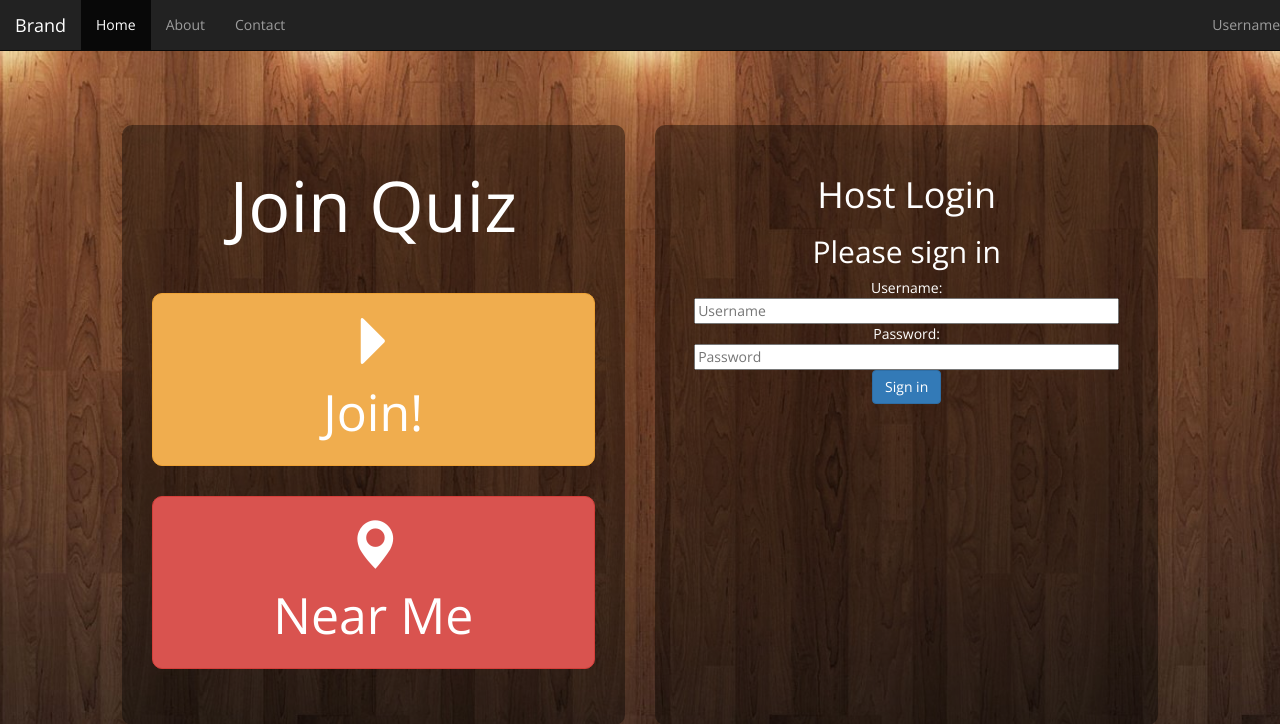
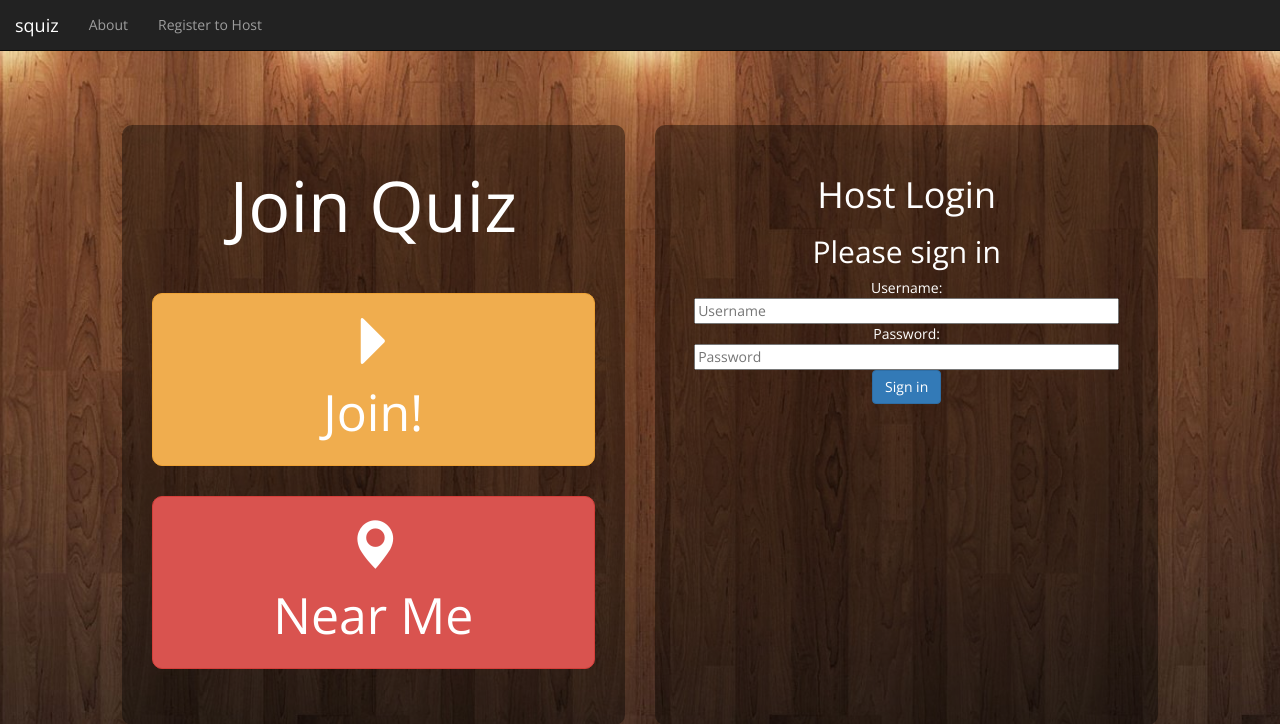
Before and after one commit to hoodscott/squiz, a Django app: page / in a window 1280 px wide. Shown: the top 724 px of the page. Run offline with Django 3.2, Linux system fonts and the light colour scheme; some libraries are stand-ins or nearby versions.

Commit message:
Remove nav bar

```diff
--- a/project_squiz/templates/squiz/base.html
+++ b/project_squiz/templates/squiz/base.html
@@ -30,9 +30,9 @@
 
 <!-- Navigation -->
 <nav class="navbar navbar-inverse navbar-fixed-top">
-	<div>
       <!-- Brand and toggle get grouped for better mobile display -->
       <div class="navbar-header">
+        <a class="navbar-brand" href="{% url 'index' %}">squiz</a>
         <button type="button" class="navbar-toggle" data-toggle="collapse" data-target="#bs-example-navbar-collapse-1">
         <span class="sr-only">Toggle navigation</span>
         <span class="icon-bar"></span>
@@ -65,34 +65,7 @@
         </ul>
         {% endif %}
       </div>
-	</div>
 </nav>
-
-<nav class="navbar navbar-inverse navbar-fixed-top">
-  <div class="navbar-header">
-    <a class="navbar-brand" href="#">Brand</a>
-    <button type="button" class="navbar-toggle" data-toggle="collapse" data-target=".navbar-collapse">
-      <span class="icon-bar"></span>
-      <span class="icon-bar"></span>
-      <span class="icon-bar"></span>
-    </button>
-  </div>
-  <div class="navbar-collapse collapse">
-    <ul class="nav navbar-nav">
-      <li class="active"><a href="#">Home</a></li>
-      <li><a href="#about">About</a></li>
-      <li><a href="#contact">Contact</a></li>
-    </ul>
-    <div class="navbar-header navbar-right">
-  		<p class="navbar-text">
-  		<a href="#" class="navbar-link">Username</a>
-  		</p>
-  	</div>
-  </div>
-</nav>
-
-
-
 
     <!-- Put your page content here! -->
     {% block body_block %}{% endblock %}
--- a/project_squiz/templates/squiz/home.html
+++ b/project_squiz/templates/squiz/home.html
@@ -67,7 +67,7 @@
             <span class="glyphicon glyphicon-triangle-right" aria-hidden="true"></span> <br> Join!
             </button>
             </a>
-            <a href="{% url 'nearby' %}">
+            <a href="{#% url 'nearby' %#}">
             <button id="nearby_button" type="button" class="btn btn-danger btn-lg home-buttons icon">
             <span class="glyphicon glyphicon-map-marker" aria-hidden="true"></span> <br> Near Me
             </button>
```
